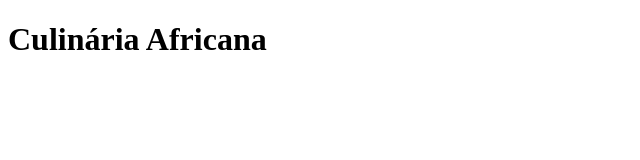
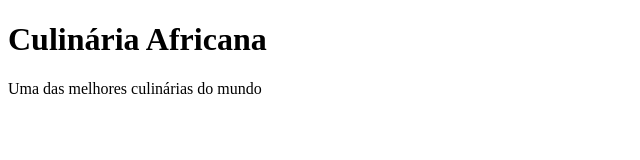
Before and after one commit to mariabueno12/barbearia-alura, a plain HTML site: page index.html in a window 1280 px wide. Shown: the whole page, without its empty margins (0-640 px from the left). Drawn offline with Linux system fonts and the light colour scheme.

Commit message:
paragrafo

```diff
--- a/index.html
+++ b/index.html
@@ -6,5 +6,6 @@
 </head>
 <body>
 <h1>Culinária Africana</h1>
+<p>Uma das melhores culinárias do mundo</p>
 </body>
 </html>
```
